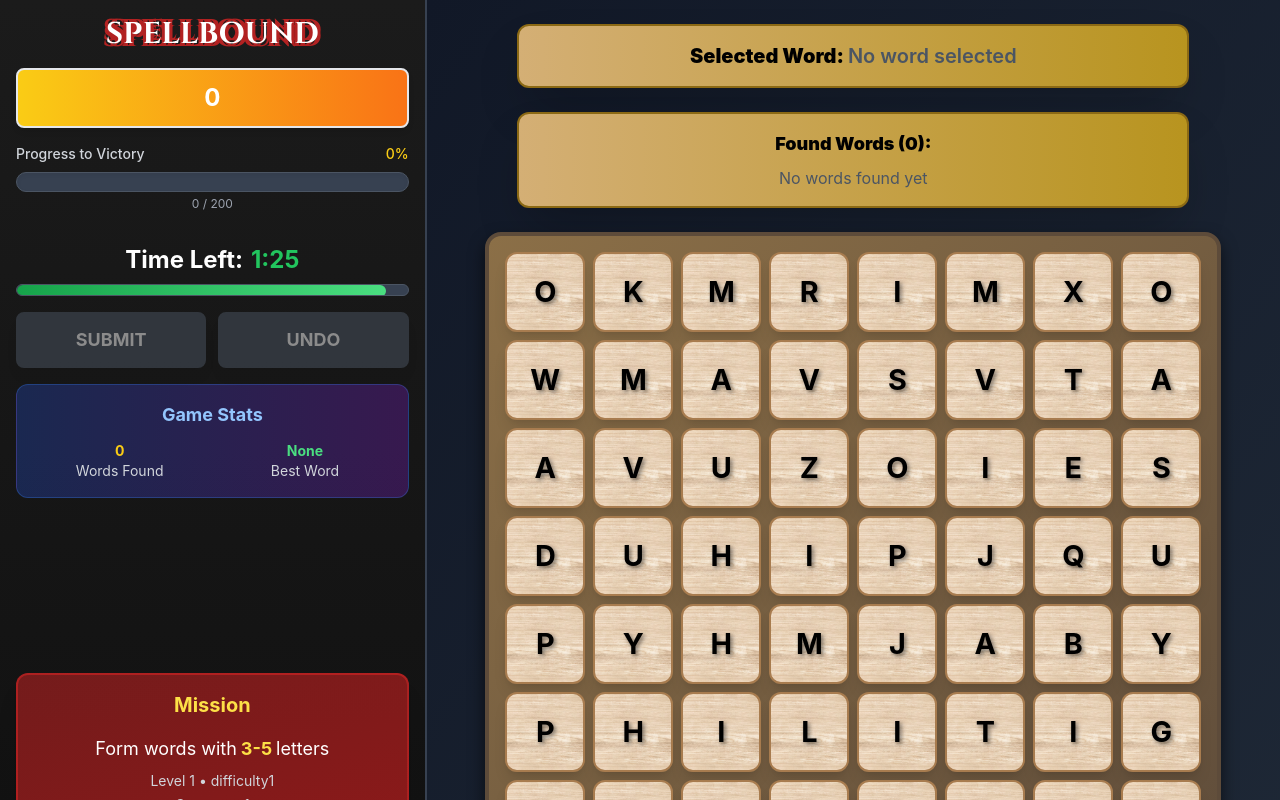
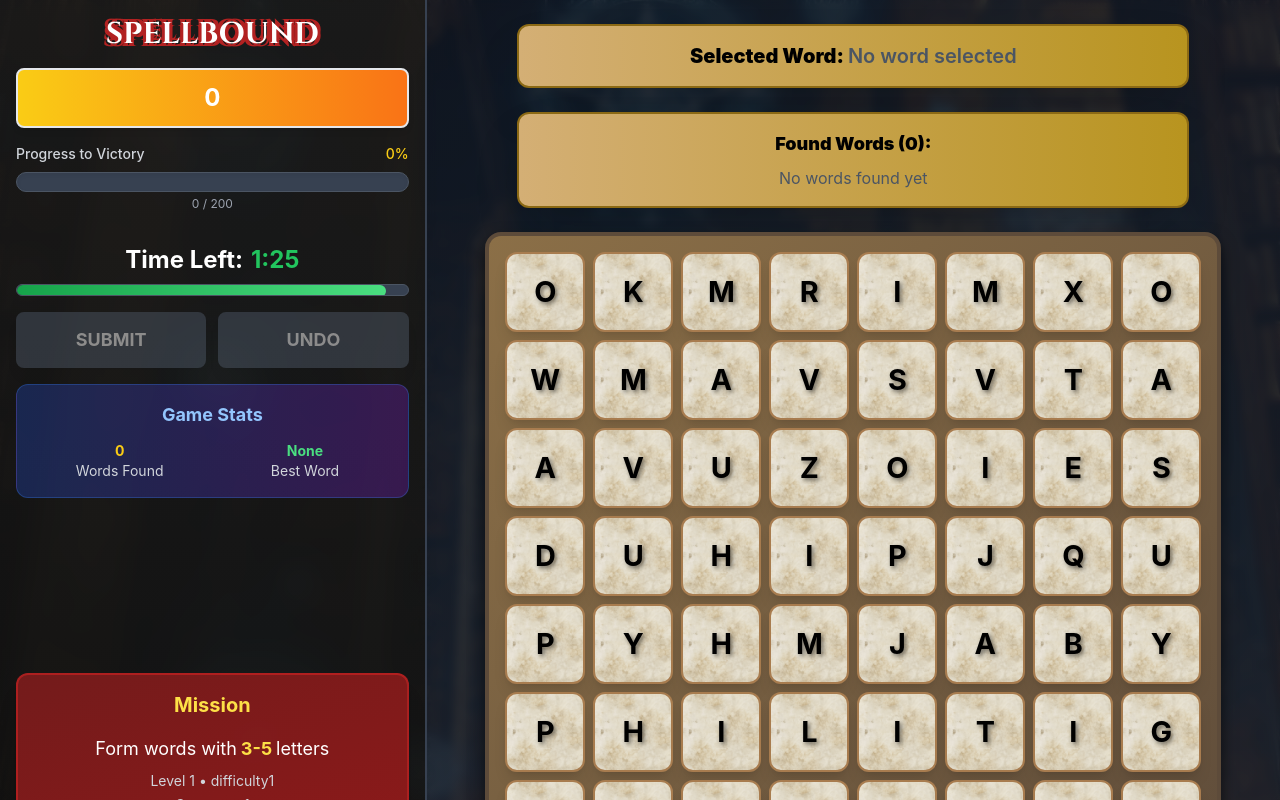
Before and after one commit to johnangelculubong/spellbound, a React (Create React App) app: page /play/1/1/level/1 in a window 1280 px wide. Shown: the top 800 px of the page. Built offline with nearby package versions, Linux system fonts and the light colour scheme.

Commit message:
changing the gameplay bg and tiles

```diff
--- a/src/components/Gameplay.jsx
+++ b/src/components/Gameplay.jsx
@@ -2,7 +2,7 @@ import { useState, useEffect, useCallback, useMemo } from "react";
 import { useParams, useNavigate } from "react-router-dom";
 import { motion, AnimatePresence } from "framer-motion";
 import { Star, Trophy, ArrowRight, Home, RotateCcw, Zap, Target, Clock, Award } from "lucide-react";
-import tileTexture from "../assets/tile-texture.jpg";
+import tileTexture from "../assets/parchment-texture.jpg";
 import PauseMenu from "./PauseMenu";
 import { useLanguage } from "../hooks/useLanguage";
 import {
@@ -325,6 +325,45 @@ export default function Gameplay() {
   const { t } = useLanguage();
   const currentLevel = parseInt(levelId, 10) || 1;
 
+  // Dynamic background function
+  const getCurrentBackground = useCallback(() => {
+    try {
+      // First try to get from localStorage (most reliable)
+      const savedCategory = JSON.parse(localStorage.getItem('selectedCategory'));
+      if (savedCategory?.urlKey && categoryBackgrounds[savedCategory.urlKey]) {
+        return categoryBackgrounds[savedCategory.urlKey];
+      }
+
+      // Fallback to URL parameter
+      if (categoryBackgrounds[category]) {
+        return categoryBackgrounds[category];
+      }
+
+      // Final fallback
+      return mysticLibraryImg;
+    } catch (error) {
+      console.warn('Error getting category background:', error);
+      return categoryBackgrounds[category] || mysticLibraryImg;
+    }
+  }, [category]);
+
+  // Optional: Add category-specific accent colors for even more immersion
+  const getCategoryAccentColor = useCallback(() => {
+    const categoryColors = {
+      'mystic-library': 'from-purple-500/30 to-indigo-600/30',
+      'pirates-parley': 'from-orange-500/30 to-red-600/30',
+      'nebula-lexis': 'from-cyan-500/30 to-blue-600/30',
+      'enchanted-realm': 'from-emerald-500/30 to-green-600/30'
+    };
+
+    try {
+      const savedCategory = JSON.parse(localStorage.getItem('selectedCategory'));
+      return categoryColors[savedCategory?.urlKey] || categoryColors[category] || 'from-purple-500/30 to-indigo-600/30';
+    } catch {
+      return categoryColors[category] || 'from-purple-500/30 to-indigo-600/30';
+    }
+  }, [category]);
+
   // Enhanced time modifiers with level scaling
   const timeModifiers = {
     apprentice: 150 - (currentLevel - 1) * 10,
@@ -380,7 +419,6 @@ export default function Gameplay() {
   const [bestWord, setBestWord] = useState({ word: "", score: 0 });
 
   const progress = Math.min((score / targetScore) * 100, 100);
-  const backgroundImg = categoryBackgrounds[category] || mysticLibraryImg;
 
   // Initialize grid with better letter distribution
   const initializeGrid = useCallback(() => {
@@ -690,7 +728,7 @@ export default function Gameplay() {
             transition={{ type: "spring", duration: 0.6 }}
             className="relative bg-gradient-to-br from-yellow-400 via-yellow-500 to-orange-500 p-8 rounded-3xl shadow-2xl text-center max-w-lg w-full mx-4 overflow-hidden"
             style={{
-              backgroundImage: `url(${backgroundImg})`,
+              backgroundImage: `url(${getCurrentBackground()})`,
               backgroundSize: "cover",
               backgroundPosition: "center",
               backgroundBlendMode: "overlay"
@@ -865,10 +903,19 @@ export default function Gameplay() {
         animate={{ opacity: 1, y: 0 }}
         exit={{ opacity: 0, y: -50 }}
         transition={{ duration: 0.6 }}
-        className={`flex flex-row items-stretch bg-[#222] text-white min-h-screen w-screen overflow-hidden ${isPaused ? "filter blur-md" : ""}`}
+        className={`flex flex-row items-stretch text-white min-h-screen w-screen overflow-hidden relative ${isPaused ? "filter blur-md" : ""}`}
+        style={{
+          backgroundImage: `url(${getCurrentBackground()})`,
+          backgroundSize: "cover",
+          backgroundPosition: "center",
+          backgroundRepeat: "no-repeat"
+        }}
       >
-        {/* Enhanced Sidebar */}
-        <div className="w-1/3 bg-gradient-to-b from-[#1b1b1b] to-[#0f0f0f] text-white flex flex-col justify-between p-4 shadow-2xl border-r-2 border-gray-700">
+        {/* Add dark overlay for better UI readability */}
+        <div className="absolute inset-0 bg-black/60 z-0" />
+
+        {/* Enhanced Sidebar with backdrop blur */}
+        <div className="relative z-10 w-1/3 bg-gradient-to-b from-[#1b1b1b]/90 to-[#0f0f0f]/90 backdrop-blur-md text-white flex flex-col justify-between p-4 shadow-2xl border-r-2 border-gray-700">
           <div className="flex flex-col gap-4 items-center">
             {/* Enhanced Title */}
             <motion.h1
@@ -1048,8 +1095,8 @@ export default function Gameplay() {
           </div>
         </div>
 
-        {/* Enhanced Main Grid Section */}
-        <div className="w-2/3 flex flex-col items-center p-6 bg-gradient-to-br from-gray-900 to-gray-800 relative">
+        {/* Enhanced Main Grid Section with backdrop blur */}
+        <div className="relative z-10 w-2/3 flex flex-col items-center p-6 bg-gradient-to-br from-gray-900/70 to-gray-800/70 backdrop-blur-sm">
           {/* Score Animation */}
           <ScoreAnimation />
 
```
Also changed, not shown: src/assets/parchment-texture.jpg (added). Lines whose indentation alone changed are shown as unchanged.
